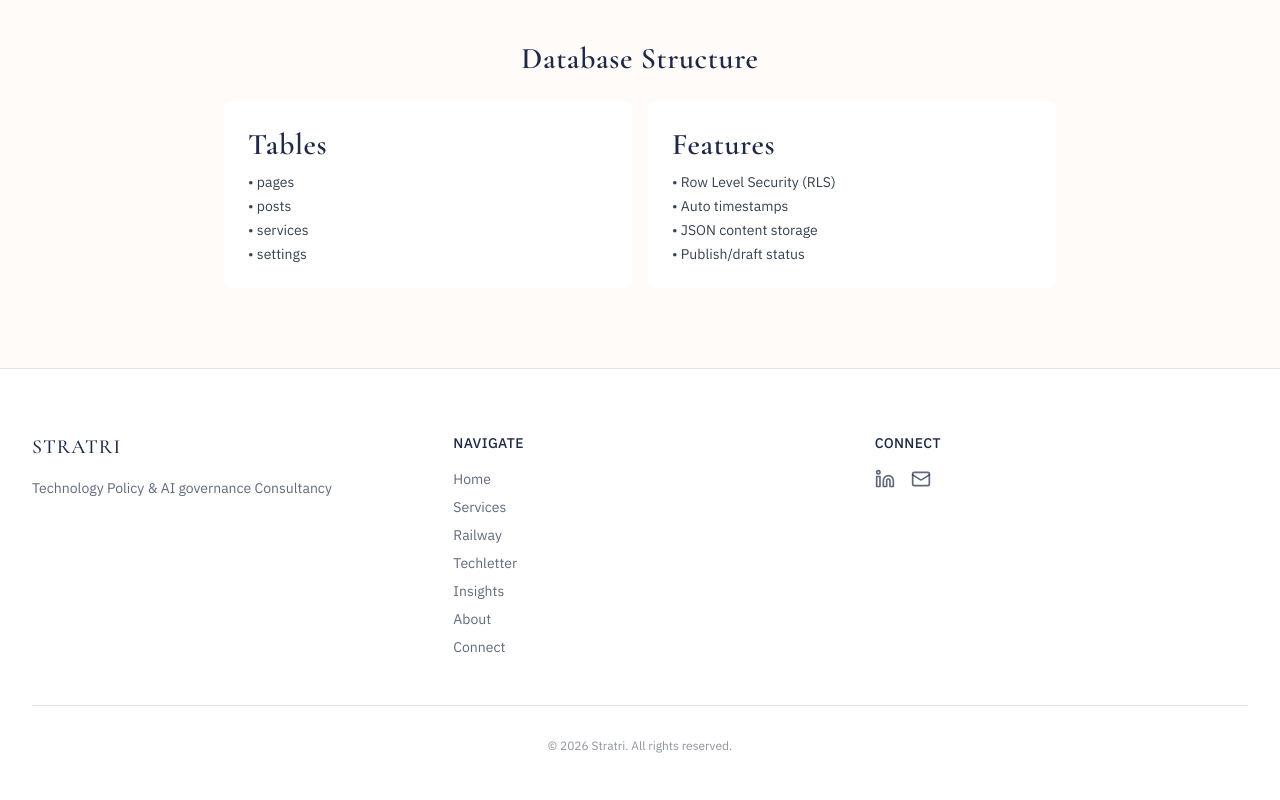
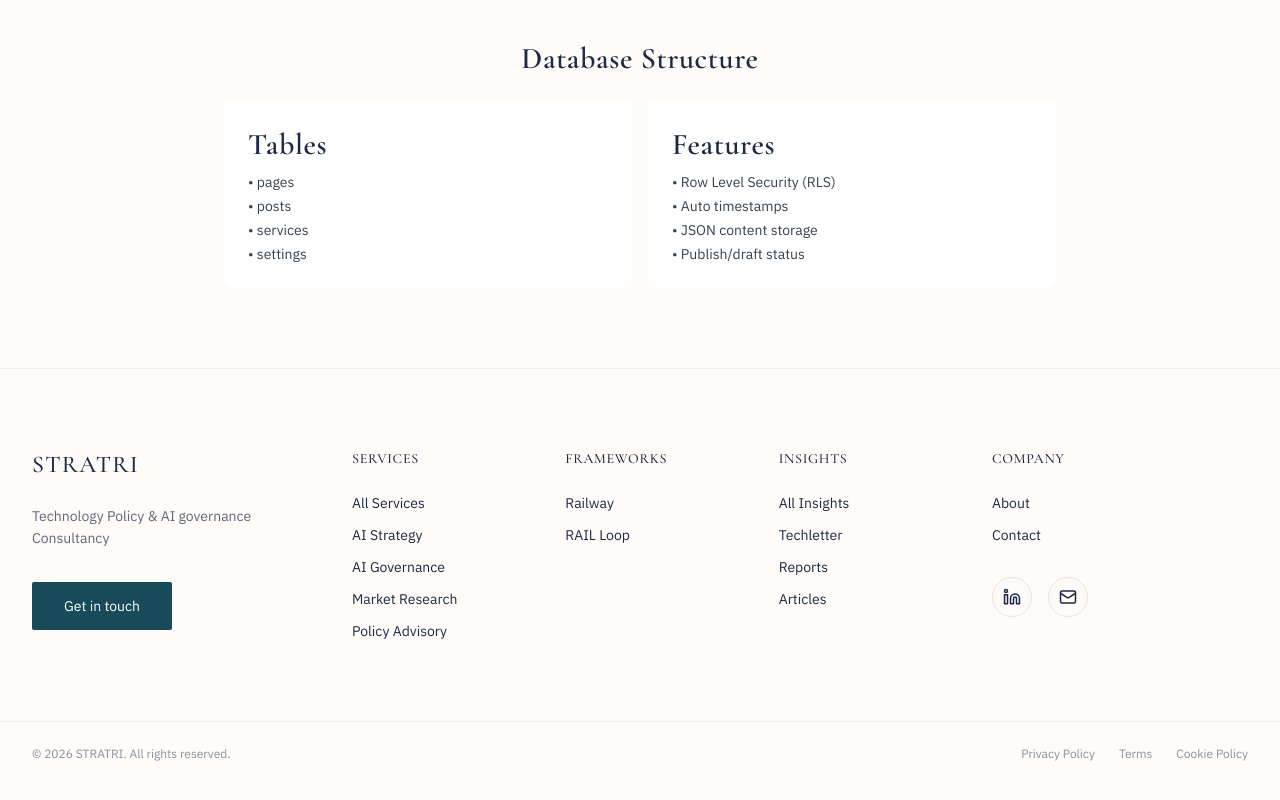
Before and after one commit to nesibekiris/novalign, a React (Vite) app: page /admin in a window 1280 px wide. Shown: the part 1847-2647 px from the top of the page. Built offline with nearby package versions, Linux system fonts and the light colour scheme; no server answers.

Commit message:
Updated Footer.tsx

```diff
--- a/src/components/Footer.tsx
+++ b/src/components/Footer.tsx
@@ -1,74 +1,202 @@
 import { Link } from 'react-router-dom';
 import { Linkedin, Mail } from 'lucide-react';
+import { Button } from './Button';
 
 export function Footer() {
   const currentYear = new Date().getFullYear();
 
   return (
-    <footer className="bg-white border-t border-stratri-divider py-16">
-      <div className="max-w-7xl mx-auto px-6 lg:px-8">
-        <div className="grid grid-cols-1 md:grid-cols-3 gap-12 mb-12">
-          <div>
-            <h3 className="font-serif text-xl font-medium mb-4 text-stratri-dark uppercase tracking-wider">STRATRI</h3>
-            <p className="text-sm text-stratri-dark/70 leading-relaxed font-sans">
+    <footer className="bg-stratri-cream">
+      <div className="border-t border-stratri-divider/50">
+        <div className="max-w-7xl mx-auto px-6 lg:px-8 py-20">
+          <div className="grid grid-cols-1 lg:grid-cols-12 gap-12 lg:gap-16">
+            <div className="lg:col-span-3">
+              <h3 className="font-serif text-2xl font-medium mb-6 text-stratri-dark uppercase tracking-wider">
+                STRATRI
+              </h3>
+              <p className="text-sm text-stratri-dark/70 leading-relaxed font-sans mb-8">
                 Technology Policy & AI governance Consultancy
               </p>
+              <Button href="/connect" variant="primary" className="w-full sm:w-auto">
+                Get in touch
+              </Button>
             </div>
 
-          <div>
-            <h4 className="font-sans text-sm font-medium mb-4 text-stratri-dark uppercase tracking-wide">Navigate</h4>
-            <div className="space-y-2">
-              <Link to="/" className="block text-sm text-stratri-dark/70 hover:text-stratri-accent transition-colors">
-                Home
+            <div className="lg:col-span-2">
+              <h4 className="font-serif text-sm font-medium mb-6 text-stratri-dark uppercase tracking-wider">
+                Services
+              </h4>
+              <div className="space-y-3">
+                <Link
+                  to="/services"
+                  className="block text-sm font-sans text-stratri-dark hover:text-stratri-accent transition-colors duration-200 group"
+                >
+                  <span className="inline-block group-hover:translate-x-1 transition-transform duration-200">
+                    All Services
+                  </span>
                 </Link>
-              <Link to="/services" className="block text-sm text-stratri-dark/70 hover:text-stratri-accent transition-colors">
-                Services
+                <Link
+                  to="/services#strategy"
+                  className="block text-sm font-sans text-stratri-dark hover:text-stratri-accent transition-colors duration-200 group"
+                >
+                  <span className="inline-block group-hover:translate-x-1 transition-transform duration-200">
+                    AI Strategy
+                  </span>
                 </Link>
-              <Link to="/railway" className="block text-sm text-stratri-dark/70 hover:text-stratri-accent transition-colors">
-                Railway
+                <Link
+                  to="/services#governance"
+                  className="block text-sm font-sans text-stratri-dark hover:text-stratri-accent transition-colors duration-200 group"
+                >
+                  <span className="inline-block group-hover:translate-x-1 transition-transform duration-200">
+                    AI Governance
+                  </span>
                 </Link>
-              <Link to="/techletter" className="block text-sm text-stratri-dark/70 hover:text-stratri-accent transition-colors">
-                Techletter
+                <Link
+                  to="/services#research"
+                  className="block text-sm font-sans text-stratri-dark hover:text-stratri-accent transition-colors duration-200 group"
+                >
+                  <span className="inline-block group-hover:translate-x-1 transition-transform duration-200">
+                    Market Research
+                  </span>
                 </Link>
-              <Link to="/insights" className="block text-sm text-stratri-dark/70 hover:text-stratri-accent transition-colors">
-                Insights
-              </Link>
-              <Link to="/about" className="block text-sm text-stratri-dark/70 hover:text-stratri-accent transition-colors">
-                About
-              </Link>
-              <Link to="/connect" className="block text-sm text-stratri-dark/70 hover:text-stratri-accent transition-colors">
-                Connect
+                <Link
+                  to="/services#policy"
+                  className="block text-sm font-sans text-stratri-dark hover:text-stratri-accent transition-colors duration-200 group"
+                >
+                  <span className="inline-block group-hover:translate-x-1 transition-transform duration-200">
+                    Policy Advisory
+                  </span>
                 </Link>
               </div>
             </div>
 
-          <div>
-            <h4 className="font-sans text-sm font-medium mb-4 text-stratri-dark uppercase tracking-wide">Connect</h4>
+            <div className="lg:col-span-2">
+              <h4 className="font-serif text-sm font-medium mb-6 text-stratri-dark uppercase tracking-wider">
+                Frameworks
+              </h4>
+              <div className="space-y-3">
+                <Link
+                  to="/railway"
+                  className="block text-sm font-sans text-stratri-dark hover:text-stratri-accent transition-colors duration-200 group"
+                >
+                  <span className="inline-block group-hover:translate-x-1 transition-transform duration-200">
+                    Railway
+                  </span>
+                </Link>
+                <Link
+                  to="/railway#rail"
+                  className="block text-sm font-sans text-stratri-dark hover:text-stratri-accent transition-colors duration-200 group"
+                >
+                  <span className="inline-block group-hover:translate-x-1 transition-transform duration-200">
+                    RAIL Loop
+                  </span>
+                </Link>
+              </div>
+            </div>
+
+            <div className="lg:col-span-2">
+              <h4 className="font-serif text-sm font-medium mb-6 text-stratri-dark uppercase tracking-wider">
+                Insights
+              </h4>
+              <div className="space-y-3">
+                <Link
+                  to="/insights"
+                  className="block text-sm font-sans text-stratri-dark hover:text-stratri-accent transition-colors duration-200 group"
+                >
+                  <span className="inline-block group-hover:translate-x-1 transition-transform duration-200">
+                    All Insights
+                  </span>
+                </Link>
+                <Link
+                  to="/techletter"
+                  className="block text-sm font-sans text-stratri-dark hover:text-stratri-accent transition-colors duration-200 group"
+                >
+                  <span className="inline-block group-hover:translate-x-1 transition-transform duration-200">
+                    Techletter
+                  </span>
+                </Link>
+                <Link
+                  to="/insights#reports"
+                  className="block text-sm font-sans text-stratri-dark hover:text-stratri-accent transition-colors duration-200 group"
+                >
+                  <span className="inline-block group-hover:translate-x-1 transition-transform duration-200">
+                    Reports
+                  </span>
+                </Link>
+                <Link
+                  to="/insights#articles"
+                  className="block text-sm font-sans text-stratri-dark hover:text-stratri-accent transition-colors duration-200 group"
+                >
+                  <span className="inline-block group-hover:translate-x-1 transition-transform duration-200">
+                    Articles
+                  </span>
+                </Link>
+              </div>
+            </div>
+
+            <div className="lg:col-span-3">
+              <h4 className="font-serif text-sm font-medium mb-6 text-stratri-dark uppercase tracking-wider">
+                Company
+              </h4>
+              <div className="space-y-3 mb-8">
+                <Link
+                  to="/about"
+                  className="block text-sm font-sans text-stratri-dark hover:text-stratri-accent transition-colors duration-200 group"
+                >
+                  <span className="inline-block group-hover:translate-x-1 transition-transform duration-200">
+                    About
+                  </span>
+                </Link>
+                <Link
+                  to="/connect"
+                  className="block text-sm font-sans text-stratri-dark hover:text-stratri-accent transition-colors duration-200 group"
+                >
+                  <span className="inline-block group-hover:translate-x-1 transition-transform duration-200">
+                    Contact
+                  </span>
+                </Link>
+              </div>
               <div className="flex space-x-4">
                 <a
                   href="https://www.linkedin.com/in/nesibekiris/"
                   target="_blank"
                   rel="noopener noreferrer"
-                className="text-stratri-dark/70 hover:text-stratri-accent transition-colors"
+                  className="w-10 h-10 rounded-full border border-stratri-divider flex items-center justify-center text-stratri-dark hover:bg-stratri-light/20 hover:border-stratri-accent transition-all duration-200"
                   aria-label="LinkedIn"
                 >
-                <Linkedin size={20} />
+                  <Linkedin size={18} />
                 </a>
                 <a
                   href="mailto:nesibe@stratri.com"
-                className="text-stratri-dark/70 hover:text-stratri-accent transition-colors"
+                  className="w-10 h-10 rounded-full border border-stratri-divider flex items-center justify-center text-stratri-dark hover:bg-stratri-light/20 hover:border-stratri-accent transition-all duration-200"
                   aria-label="Email"
                 >
-                <Mail size={20} />
+                  <Mail size={18} />
                 </a>
               </div>
             </div>
           </div>
+        </div>
 
-        <div className="border-t border-stratri-divider pt-8 text-center">
+        <div className="border-t border-stratri-divider/50">
+          <div className="max-w-7xl mx-auto px-6 lg:px-8 py-6">
+            <div className="flex flex-col sm:flex-row justify-between items-center gap-4">
               <p className="text-xs text-stratri-dark/50 font-sans">
-            © {currentYear} Stratri. All rights reserved.
+                © {currentYear} STRATRI. All rights reserved.
               </p>
+              <div className="flex items-center gap-6 text-xs text-stratri-dark/50 font-sans">
+                <Link to="/privacy" className="hover:text-stratri-accent transition-colors">
+                  Privacy Policy
+                </Link>
+                <Link to="/terms" className="hover:text-stratri-accent transition-colors">
+                  Terms
+                </Link>
+                <Link to="/cookies" className="hover:text-stratri-accent transition-colors">
+                  Cookie Policy
+                </Link>
+              </div>
+            </div>
+          </div>
         </div>
       </div>
     </footer>
```
Lines whose indentation alone changed are shown as unchanged.
